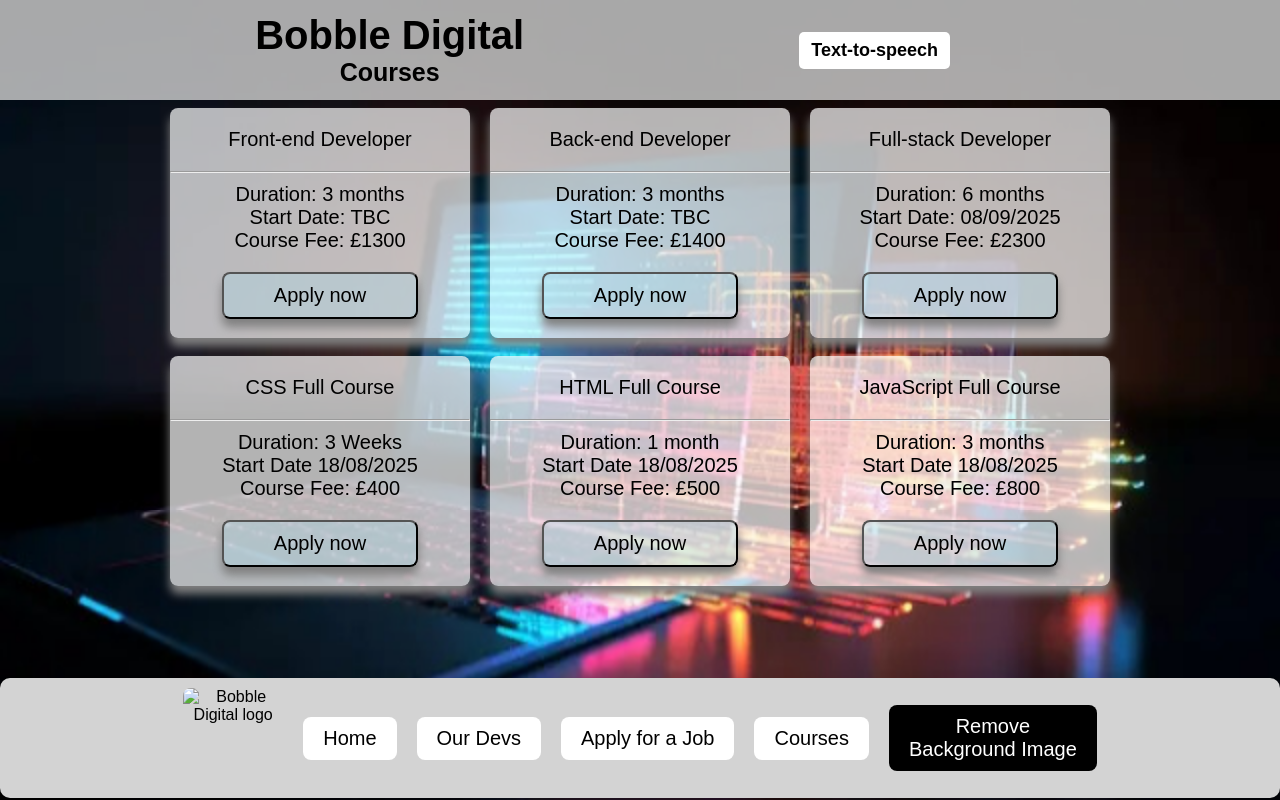
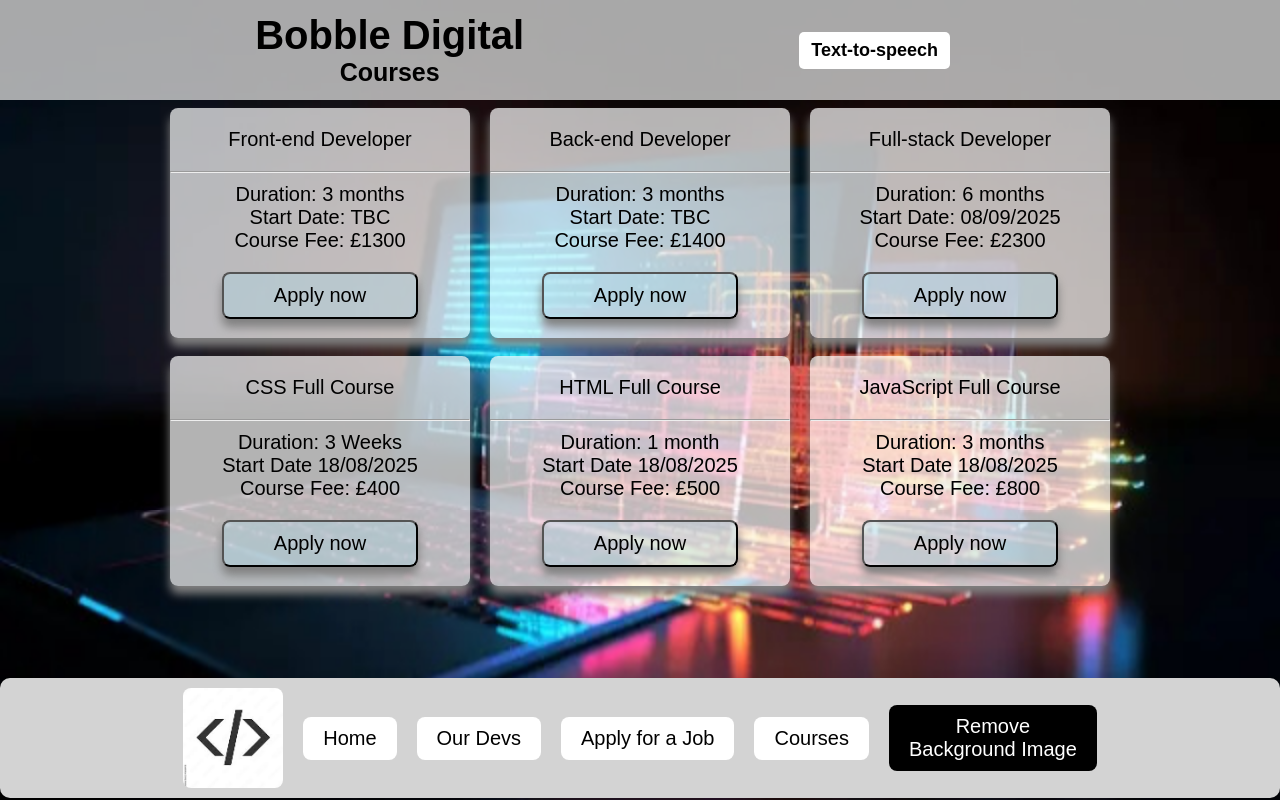
Before and after one commit to alyssap30/Unit-15---Webpage, a plain HTML site: page courses.html in a window 1280 px wide. Drawn offline with Linux system fonts and the light colour scheme.

Commit message:
Update courses.html

```diff
--- a/courses.html
+++ b/courses.html
@@ -135,7 +135,7 @@
     </main>
     <footer>
       <br><br><br><nav class="menu">
-        <img src="Images/logo.jpeg" id="logo" alt="Bobble Digital logo">
+        <img src="logo.jpeg" id="logo" alt="Bobble Digital logo">
         <button id="home-button">Home</button>
         <button id="dev-button">Our Devs</button>
         <button id="job-button">Apply for a Job</button>
```
